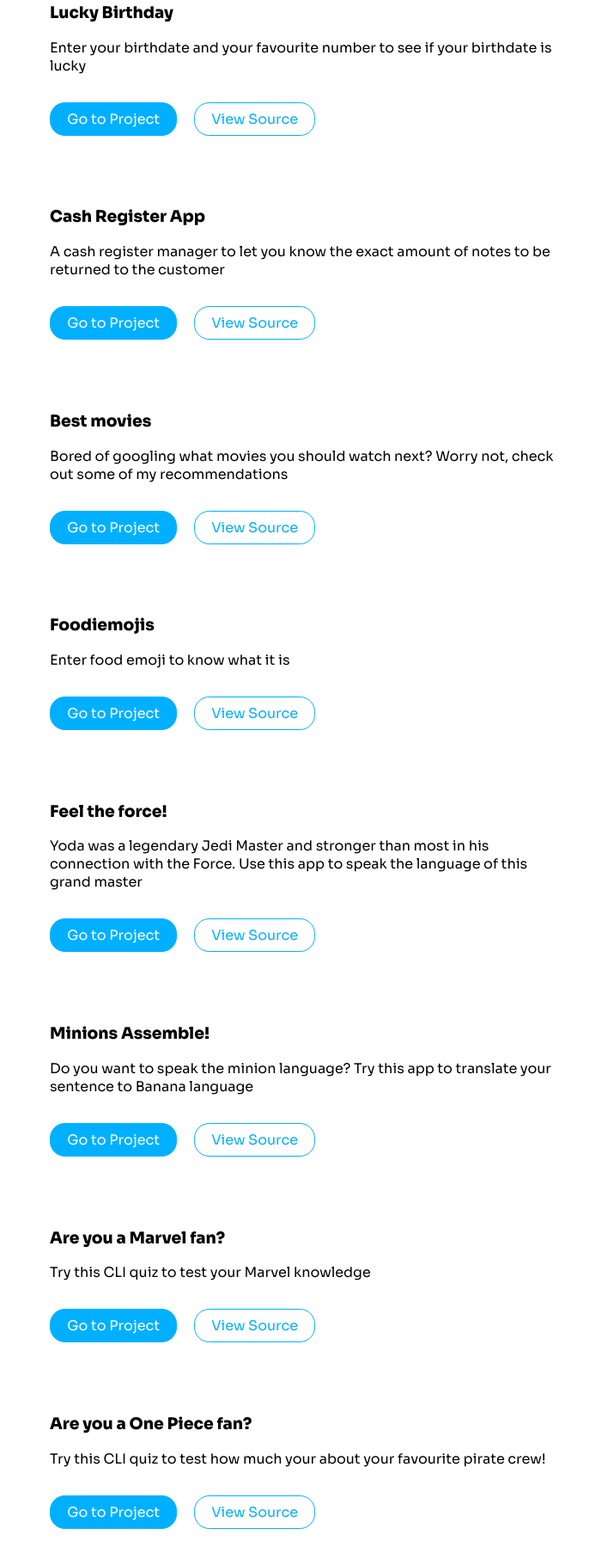
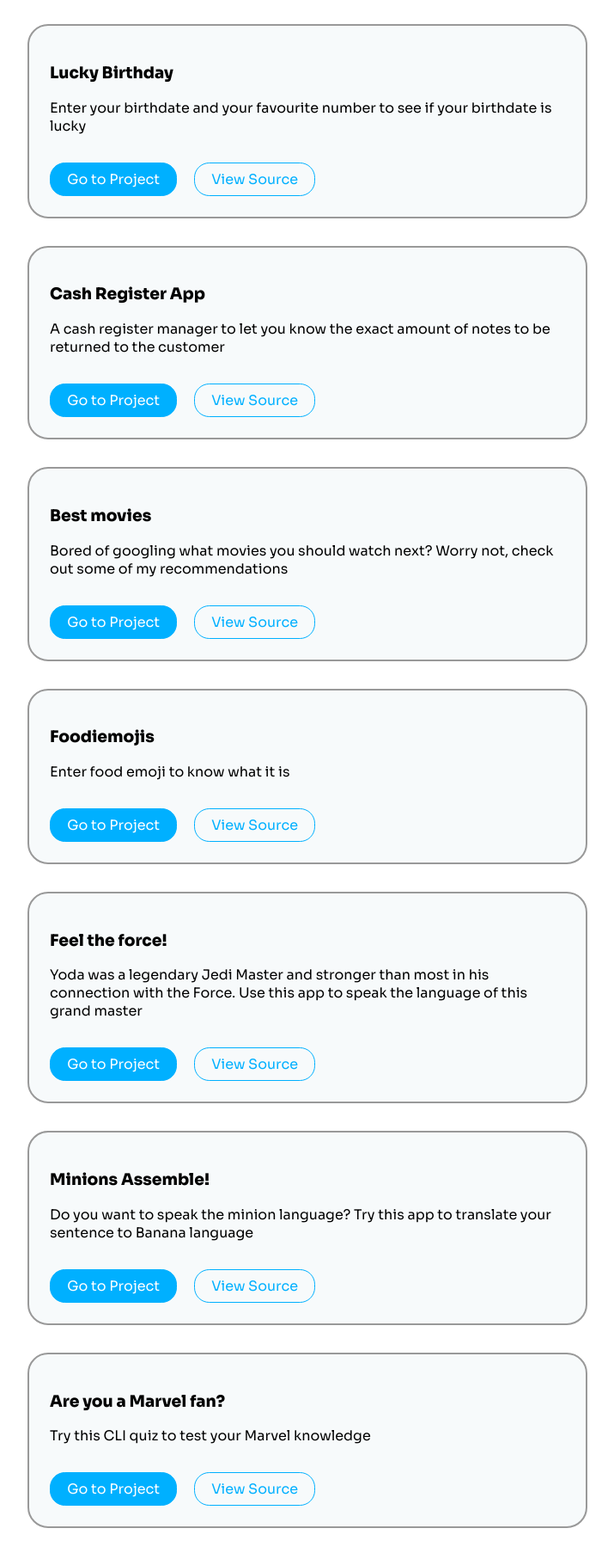
Before and after one commit to kart-c/kartik-portfolio, a plain HTML site: page HTML/projects.html in a window 1280 px wide. Shown: the part 968-2774 px from the top of the page at 86% size, without its empty margins (282-997 px from the left). Drawn offline with Linux system fonts and the light colour scheme.

Commit message:
style
changed card class for project page

```diff
--- a/HTML/projects.html
+++ b/HTML/projects.html
@@ -25,7 +25,7 @@
 		<main>
 			<ul class="project-list">
 				<li>
-					<section class="container">
+					<section class="container card">
 						<h3>Profit and Loss Calculator</h3>
 						<p>
 							Want to know whether you are making a profit or loss on your stocks? Try this app to
@@ -39,14 +39,14 @@
 						>
 						<a
 							href="https://github.com/kart-c/profit-loss-calculator"
-							class="secondary-button"
+							class="secondary-button secondary-button__project-page"
 							target="blank"
 							>View Source</a
 						>
 					</section>
 				</li>
 				<li>
-					<section class="container">
+					<section class="container card">
 						<h3>Palidrome Birthday</h3>
 						<p>
 							Check if your birthday is a palindrome. If not the app will tell you the nearest
@@ -60,14 +60,14 @@
 						>
 						<a
 							href="https://github.com/kart-c/palindrome-birthday"
-							class="secondary-button"
+							class="secondary-button secondary-button__project-page"
 							target="blank"
 							>View Source</a
 						>
 					</section>
 				</li>
 				<li>
-					<section class="container">
+					<section class="container card">
 						<h3>Fun with Triangles</h3>
 						<p>
 							Solve a quiz about your favourite polygon. Also try out the area and hypotenuse
@@ -81,14 +81,14 @@
 						>
 						<a
 							href="https://github.com/kart-c/fun-with-triangles"
-							class="secondary-button"
+							class="secondary-button secondary-button__project-page"
 							target="blank"
 							>View Source</a
 						>
 					</section>
 				</li>
 				<li>
-					<section class="container">
+					<section class="container card">
 						<h3>Lucky Birthday</h3>
 						<p>Enter your birthdate and your favourite number to see if your birthdate is lucky</p>
 						<a
@@ -99,14 +99,14 @@
 						>
 						<a
 							href="https://github.com/kart-c/lucky-birthday"
-							class="secondary-button"
+							class="secondary-button secondary-button__project-page"
 							target="blank"
 							>View Source</a
 						>
 					</section>
 				</li>
 				<li>
-					<section class="container">
+					<section class="container card">
 						<h3>Cash Register App</h3>
 						<p>
 							A cash register manager to let you know the exact amount of notes to be returned to
@@ -120,14 +120,14 @@
 						>
 						<a
 							href="https://github.com/kart-c/cash-register-manager"
-							class="secondary-button"
+							class="secondary-button secondary-button__project-page"
 							target="blank"
 							>View Source</a
 						>
 					</section>
 				</li>
 				<li>
-					<section class="container">
+					<section class="container card">
 						<h3>Best movies</h3>
 						<p>
 							Bored of googling what movies you should watch next? Worry not, check out some of my
@@ -136,27 +136,27 @@
 						<a href="https://iizb6.csb.app/" class="primary-button" target="blank">Go to Project</a>
 						<a
 							href="https://github.com/kart-c/movie-recommendation"
-							class="secondary-button"
+							class="secondary-button secondary-button__project-page"
 							target="blank"
 							>View Source</a
 						>
 					</section>
 				</li>
 				<li>
-					<section class="container">
+					<section class="container card">
 						<h3>Foodiemojis</h3>
 						<p>Enter food emoji to know what it is</p>
 						<a href="https://6szdc.csb.app/" class="primary-button" target="blank">Go to Project</a>
 						<a
 							href="https://github.com/kart-c/know-your-food-emoji"
-							class="secondary-button"
+							class="secondary-button secondary-button__project-page"
 							target="blank"
 							>View Source</a
 						>
 					</section>
 				</li>
 				<li>
-					<section class="container">
+					<section class="container card">
 						<h3>Feel the force!</h3>
 						<p>
 							Yoda was a legendary Jedi Master and stronger than most in his connection with the
@@ -170,14 +170,14 @@
 						>
 						<a
 							href="https://github.com/kart-c/yoda-translater-app"
-							class="secondary-button"
+							class="secondary-button secondary-button__project-page"
 							target="blank"
 							>View Source</a
 						>
 					</section>
 				</li>
 				<li>
-					<section class="container">
+					<section class="container card">
 						<h3>Minions Assemble!</h3>
 						<p>
 							Do you want to speak the minion language? Try this app to translate your sentence to
@@ -191,14 +191,14 @@
 						>
 						<a
 							href="https://github.com/kart-c/banana-translator-app"
-							class="secondary-button"
+							class="secondary-button secondary-button__project-page"
 							target="blank"
 							>View Source</a
 						>
 					</section>
 				</li>
 				<li>
-					<section class="container">
+					<section class="container card">
 						<h3>Are you a Marvel fan?</h3>
 						<p>Try this CLI quiz to test your Marvel knowledge</p>
 						<a
@@ -209,14 +209,14 @@
 						>
 						<a
 							href="https://github.com/kart-c/marvel-trivia-CLI-app"
-							class="secondary-button"
+							class="secondary-button secondary-button__project-page"
 							target="blank"
 							>View Source</a
 						>
 					</section>
 				</li>
 				<li>
-					<section class="container">
+					<section class="container card">
 						<h3>Are you a One Piece fan?</h3>
 						<p>Try this CLI quiz to test how much your about your favourite pirate crew!</p>
 						<a
@@ -227,7 +227,7 @@
 						>
 						<a
 							href="https://github.com/kart-c/one-piece-trivia-app"
-							class="secondary-button"
+							class="secondary-button secondary-button__project-page"
 							target="blank"
 							>View Source</a
 						>
@@ -239,6 +239,7 @@
 			<div class="main-footer__container">
 				<h3>Social</h3>
 				<ul class="main-footer__socials">
+					<li class="main-footer__social"><a href="https://github.com/kart-c">Twitter</a></li>
 					<li class="main-footer__social"><a href="https://github.com/kart-c">Github</a></li>
 					<li class="main-footer__social">
 						<a href="https://www.linkedin.com/in/kartikeya-choudhary-92881621a/">LinkedIn</a>
--- a/main.css
+++ b/main.css
@@ -3,7 +3,9 @@
 	--primary-color: #00b0ff;
 	--white-color: #fff;
 	--bold: 800;
-	--secondary-color: #ecf1f3;
+	--secondary-color: #d6f3fe;
+	--card: #f7fafb;
+	--card-hover: #f1f4f5;
 }
 
 body {
@@ -81,6 +83,22 @@ body {
 	margin: auto;
 }
 
+.card {
+	background-color: var(--card);
+	padding: 1.5rem;
+	border: 2px solid #999;
+	border-radius: 1.5rem;
+}
+
+.card:hover {
+	box-shadow: 2px 2px 2px 2px #888;
+	background-color: var(--card-hover);
+}
+
+.card:focus-visible {
+	outline: none;
+}
+
 .primary-button {
 	margin-top: 1rem;
 	margin-right: 1rem;
@@ -96,8 +114,17 @@ body {
 
 .primary-button:hover,
 .primary-button:active {
+	background-color: var(--secondary-color);
+	color: var(--primary-color);
+}
+
+.primary-button__home:hover {
 	background-color: var(--white-color);
 	color: var(--primary-color);
+}
+
+.primary-button:focus-visible {
+	outline: none;
 }
 
 .secondary-button {
@@ -106,7 +133,7 @@ body {
 	padding: 0.5rem 1.2rem;
 	color: var(--primary-color);
 	border: 1px solid var(--primary-color);
-	background-color: var(--white-color);
+	background-color: var(--secondary-color);
 	border-radius: 1.1rem;
 	text-decoration: none;
 	transition: background-color 0.2s, color 0.2s;
@@ -115,7 +142,19 @@ body {
 .secondary-button:hover,
 .secondary-button:active {
 	background-color: var(--primary-color);
-	color: var(--secondary-color);
+	color: var(--white-color);
+}
+
+.secondary-button:focus-visible {
+	outline: none;
+}
+
+.secondary-button__project-page {
+	background-color: var(--card);
+}
+
+#main-footer__main-page {
+	background-color: var(--secondary-color);
 }
 
 .main-footer {
@@ -135,7 +174,7 @@ body {
 	display: flex;
 	list-style: none;
 	justify-content: space-evenly;
-	padding: 0;
+	padding-inline-start: 0;
 }
 
 .main-footer__social a {
@@ -149,7 +188,7 @@ body {
 }
 
 .project-list li {
-	padding: 2rem;
+	padding: 1rem;
 }
 
 .container-image {
```
Also changed, not shown: HTML/blogs.html (+2 -2 lines), index.html (+4 -2 lines).
